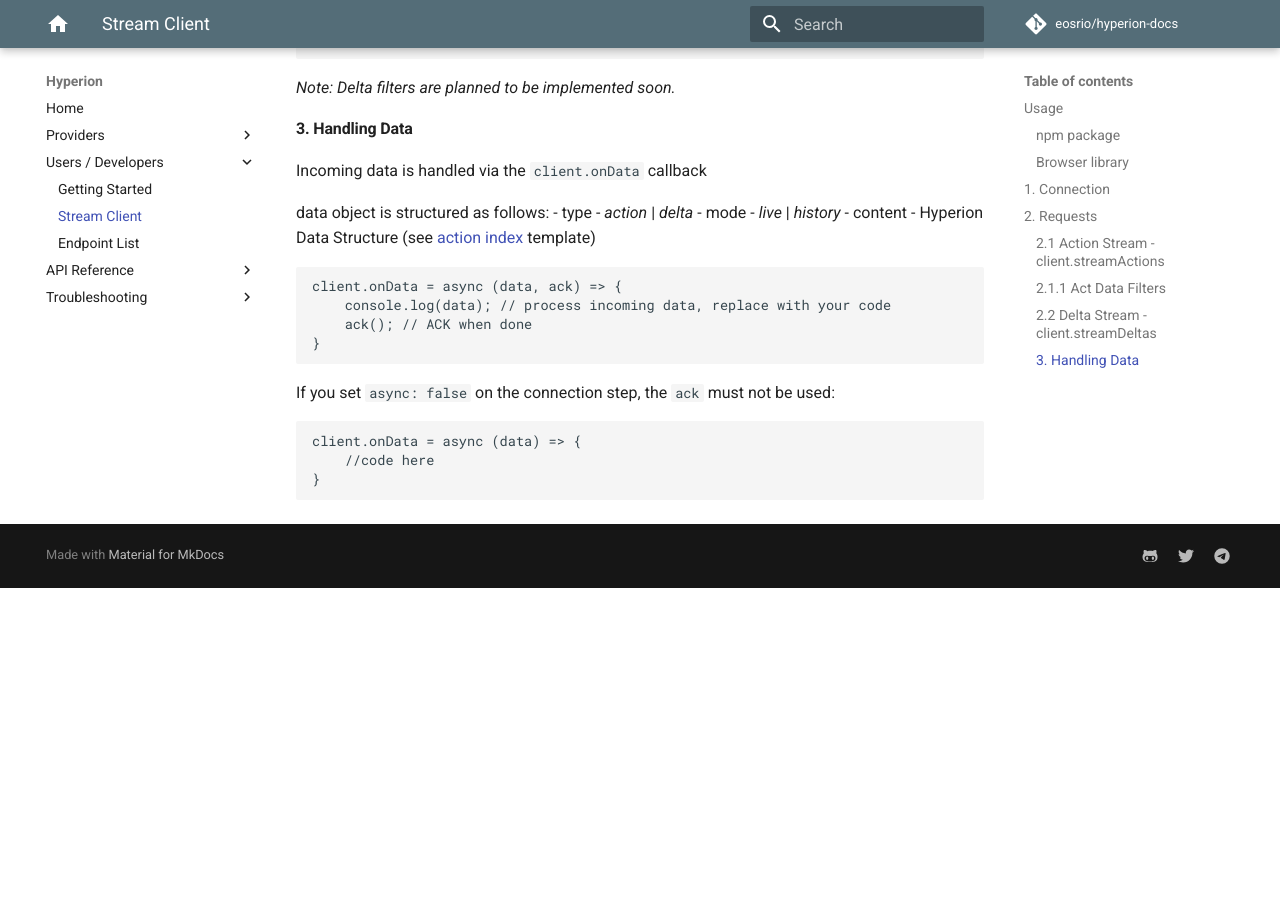
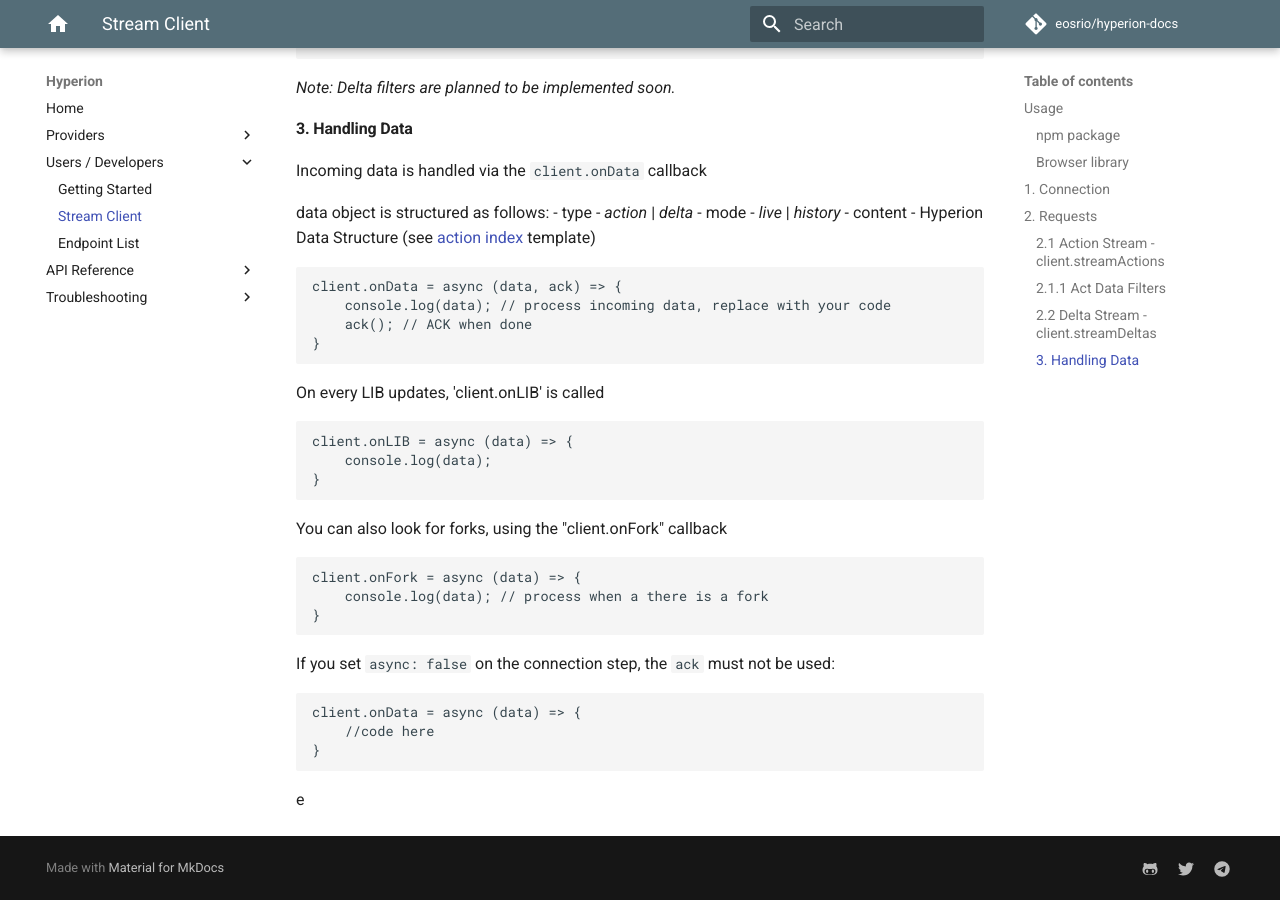
Before and after one commit to eosrio/hyperion-docs, an MkDocs documentation site: the page built from docs/stream_client.md, in a window 1280 px wide and 900 px high, scrolled down 3278 px. Built offline with MkDocs 1.6.1 and Material for MkDocs 9.7.7, drawn with Linux system fonts in a browser that asks for light colours; comment, search, counter and statistics services are not loaded; before the commit the page ends 3866 px from its top, so only the background shows below that.

Commit message:
onfork and onlib

````diff
--- a/docs/stream_client.md
+++ b/docs/stream_client.md
@@ -159,9 +159,24 @@ client.onData = async (data, ack) => {
 }
 ```
 
+On every LIB updates, 'client.onLIB' is called
+```javascript
+client.onLIB = async (data) => {
+    console.log(data);
+}
+```
+
+You can also look for forks, using the "client.onFork" callback
+```javascript
+client.onFork = async (data) => {
+    console.log(data); // process when a there is a fork
+}
+```
+
 If you set `async: false` on the connection step, the `ack` must not be used:
 ```javascript
 client.onData = async (data) => {
     //code here
 }
 ```
+e
--- a/mkdocs.yml
+++ b/mkdocs.yml
@@ -26,7 +26,7 @@ nav:
         - v2: v2.md
         - v1 compatible: v1.md
     - Troubleshooting:
-      - Kibana: kibana.md
+#      - Kibana: kibana.md
       - RabbitMQ: rabbit.md
     #  - FAQ: faq.md
 
````
